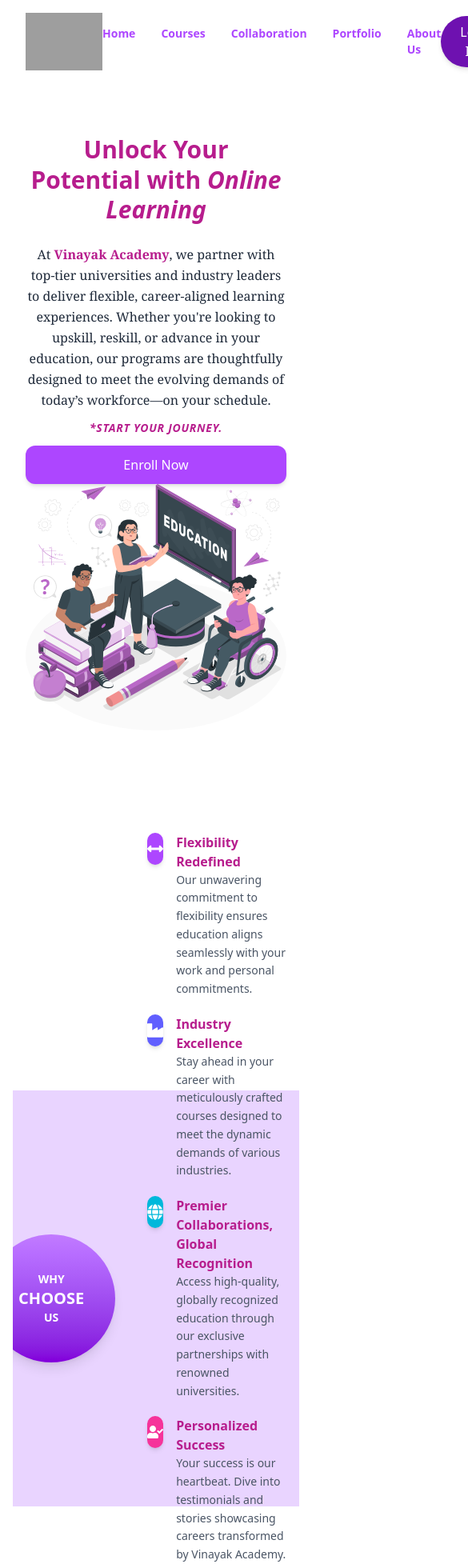
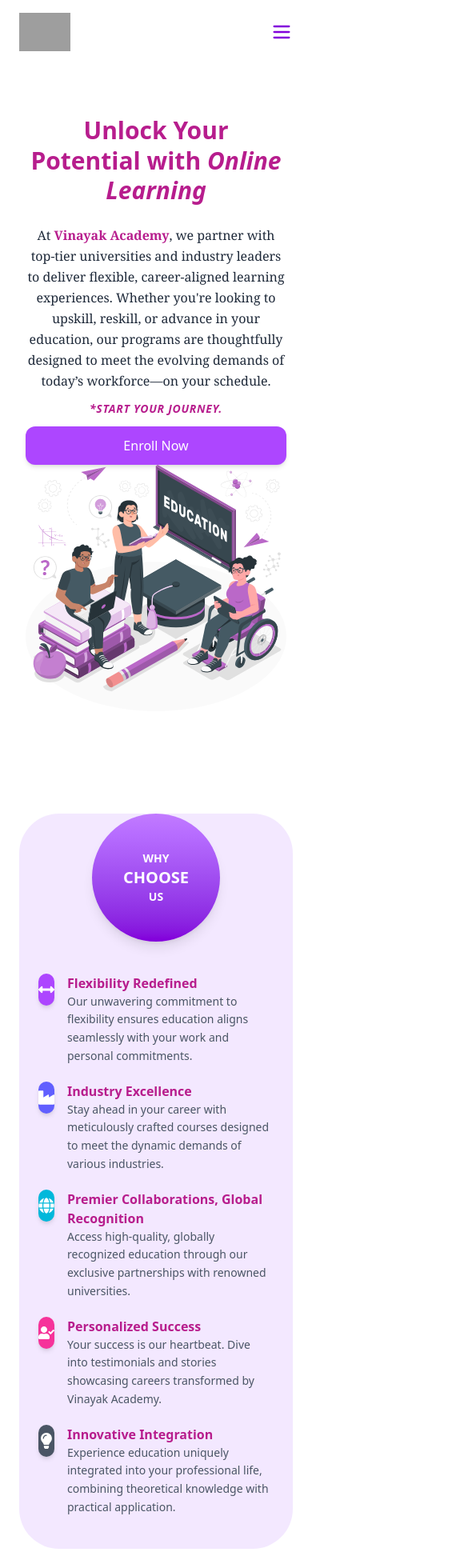
Before and after one commit to SankalpVinayak/VinayakAcademy, a React (Vite) app: page / in a window 390 px wide. Shown: the top 1960 px of the page at 80% size, 585 px wide, since content can reach past the window. Built offline with nearby package versions, Linux system fonts and the light colour scheme; grey boxes are pictures that could not be loaded.

Commit message:
Added media queries, enhanced footer.

```diff
--- a/package.json
+++ b/package.json
@@ -12,6 +12,7 @@
   "dependencies": {
     "@tailwindcss/vite": "^4.1.4",
     "axios": "^1.8.4",
+    "lucide-react": "^0.503.0",
     "react": "^19.0.0",
     "react-dom": "^19.0.0",
     "react-icons": "^5.5.0",
--- a/src/components/Footer.jsx
+++ b/src/components/Footer.jsx
@@ -4,7 +4,7 @@
 const Footer = () => {
   return (
     <div className="px-4 sm:px-6 md:px-10 lg:px-20">
-      <footer className="bg-[#c7b0d6] rounded-[50px] text-black py-10 px-6 md:px-10 lg:px-16 mb-8">
+      <footer className="bg-linear-to-r from-[#CE93D8] to-[#9C27B0] rounded-[50px] text-black py-10 px-6 md:px-10 lg:px-16 mb-8">
         <div className="max-w-screen-xl mx-auto grid grid-cols-1 md:grid-cols-4 gap-10 items-start">
           {/* Logo */}
           <div>
--- a/src/components/Navbar.jsx
+++ b/src/components/Navbar.jsx
@@ -1,8 +1,10 @@
-import React from 'react'
+import { React, useState } from 'react'
 import { Link } from 'react-router-dom'
-import VinayakLogo2 from '../assets/Group 189.svg'
+import { Menu, X } from 'lucide-react';
+import VinayakLogo2 from '../assets/VALogo2.svg'
 
 const Navbar = () => {
+    const [menuOpen, setMenuOpen] = useState(false);
 
     const navItems = [
         { label: 'Home', path: '/' },
@@ -13,26 +15,60 @@
     ];
 
     return (
-        <div>
-            <nav className="flex justify-between items-center px-8 py-4 bg-auto">
-                <img src={VinayakLogo2} alt="Logo" className="h-18" />
-                <ul className="flex gap-8 text-sm font-semibold text-purple-500">
+        <nav className="bg-white">
+            <div className="max-w-[1200px] mx-auto flex justify-between items-center px-6 py-4">
+                {/* Logo */}
+                <img src={VinayakLogo2} alt="Logo" className="h-12" />
+
+                {/* Desktop Nav */}
+                <ul className="hidden md:flex gap-8 text-sm font-semibold text-purple-500">
                     {navItems.map((item) => (
-                        <li key={item.path} className="hover:text-purple-700 cursor-pointer">
-                            <Link
-                                to={item.path}
-                                className="hover:text-purple-700 transition duration-200"
-                            >
+                        <li key={item.path}>
+                            <Link to={item.path} className="hover:text-purple-700 transition duration-200">
                                 {item.label}
                             </Link>
                         </li>
                     ))}
                 </ul>
-                <button className="bg-purple-800 text-white px-6 py-2 rounded-full shadow-md hover:bg-purple-700 transition">
-                    Log In
+
+                {/* Login button (desktop) */}
+                <div className="hidden md:block">
+                    <button className="bg-purple-800 text-white px-6 py-2 rounded-full shadow-md hover:bg-purple-700 transition">
+                        Log In
+                    </button>
+                </div>
+
+                {/* Hamburger Button */}
+                <button
+                    className="md:hidden text-purple-700"
+                    onClick={() => setMenuOpen(!menuOpen)}
+                >
+                    {menuOpen ? <X size={28} /> : <Menu size={28} />}
                 </button>
-            </nav>
-        </div>
+            </div>
+
+            {/* Mobile Menu */}
+            {menuOpen && (
+                <div className="md:hidden px-6 pb-4">
+                    <ul className="flex flex-col gap-4 text-sm font-semibold text-purple-600">
+                        {navItems.map((item) => (
+                            <li key={item.path}>
+                                <Link
+                                    to={item.path}
+                                    className="block hover:text-purple-800 transition"
+                                    onClick={() => setMenuOpen(false)}
+                                >
+                                    {item.label}
+                                </Link>
+                            </li>
+                        ))}
+                    </ul>
+                    <button className="mt-4 w-full bg-purple-800 text-white px-4 py-2 rounded-full shadow hover:bg-purple-700 transition">
+                        Log In
+                    </button>
+                </div>
+            )}
+        </nav>
     )
 }
 
--- a/src/pages/Hero.jsx
+++ b/src/pages/Hero.jsx
@@ -37,7 +37,7 @@
                 </div>
             </div>
 
-            <div className="my-16 px-4 md:px-20">
+            <div className="my-16 px-2 sm:px-4">
                 <WhyUs />
             </div>
 
--- a/src/pages/WhyUs.jsx
+++ b/src/pages/WhyUs.jsx
@@ -36,16 +36,16 @@
             }
         ]
     return (
-        <div className="relative flex justify-center items-center py-16 px-4 sm:px-8 md:px-12 my-16 overflow-hidden">
+        <div className="relative flex flex-col xl:flex-row justify-center items-center py-16 px-4 sm:px-6 md:px-10 my-16 overflow-hidden">
 
-            {/* Background Img */}
-            <div className="absolute bg-purple-200 rounded-full w-[1100px] h-[520px] z-0" />
+            {/* Purple Background - Only visible on xl and above */}
+            <div className="hidden xl:block absolute bg-purple-200 rounded-full w-[1100px] h-[520px] z-0" />
 
-            {/* Flex container for grey circle */}
-            <div className="relative z-10 flex items-center w-[95%] max-w-[1100px] gap-10 px-6 md:px-8">
+            {/* Main Content Container */}
+            <div className="relative z-10 w-full max-w-[1100px] bg-purple-100 xl:bg-transparent rounded-[50px] px-6 sm:px-8 md:px-10 py-10 flex flex-col xl:flex-row items-center gap-10">
 
-                {/* Left Purple Circle - half outside */}
-                <div className="flex-shrink-0 -ml-20 md:-ml-28 z-10">
+                {/* Why Choose Us Circle - Centered on small, left on xl */}
+                <div className="flex-shrink-0 -mt-10 xl:mt-0 xl:-ml-20 md:-ml-28 z-10">
                     <div className="w-40 h-40 md:w-44 md:h-44 rounded-full bg-gradient-to-b from-purple-400 to-purple-700 shadow-lg flex items-center justify-center text-white text-center font-bold">
                         <div>
                             <div className="text-sm">WHY</div>
@@ -55,8 +55,8 @@
                     </div>
                 </div>
 
-                {/* Right Sec */}
-                <div className="grid gap-5 max-w-[800px]">
+                {/* Right Features Section */}
+                <div className="grid gap-5 max-w-[800px] w-full">
                     {features.map((item, i) => (
                         <div key={i} className="flex items-start gap-4">
                             <div className={`w-10 h-10 flex items-center justify-center rounded-full ${item.bg} shadow-md`}>
@@ -71,6 +71,7 @@
                 </div>
             </div>
         </div>
+
     );
 }
 
```
Also changed, not shown: 1 other file (tests, documents, lock files or other folders).
